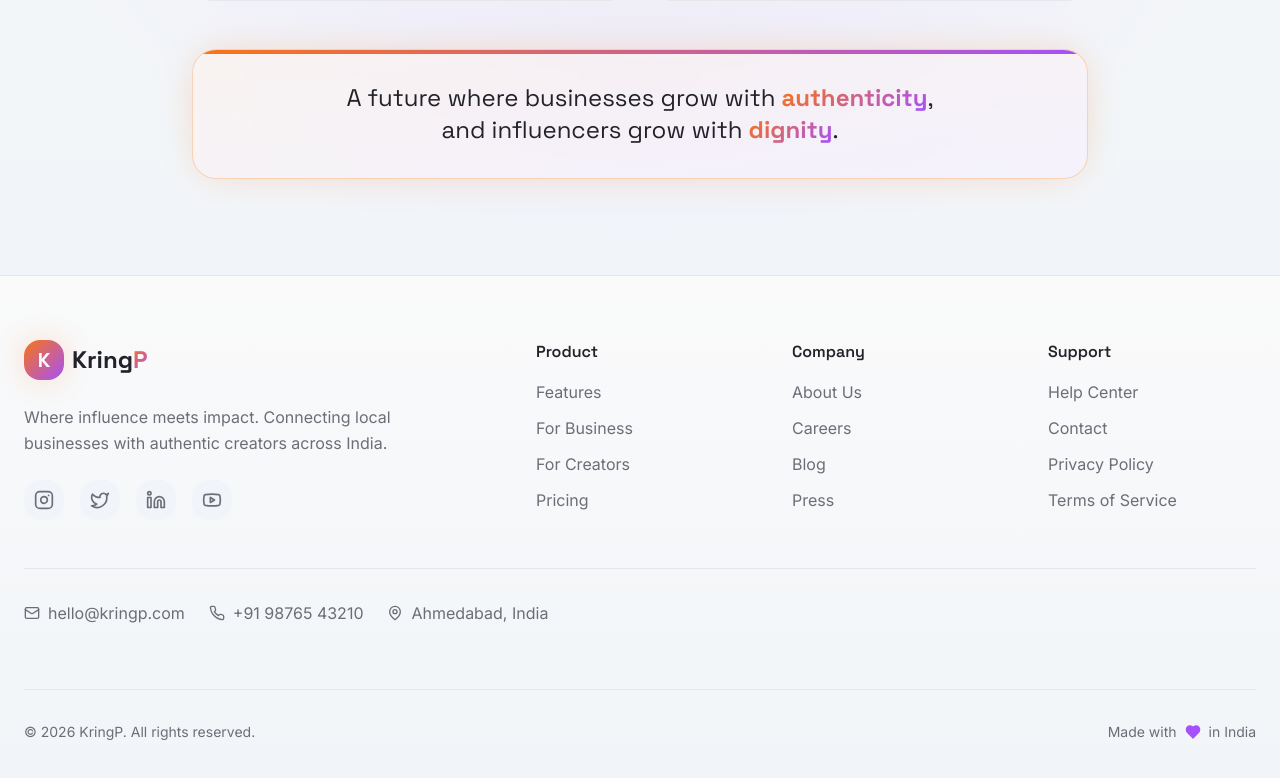
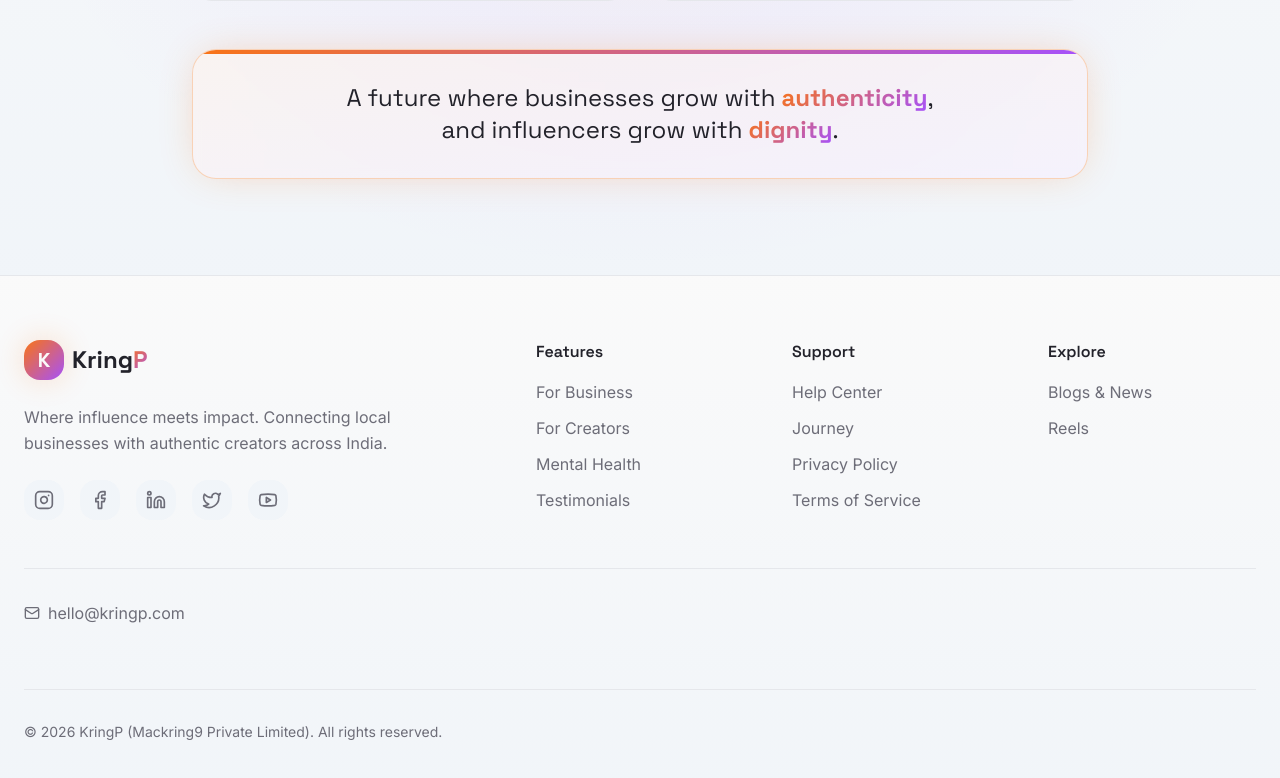
Before and after one commit to deepgondaliya/KringP_Web_Frontend, a Next.js app: page / in a window 1280 px wide. Shown: the part 7637-8415 px from the top of the page. Built offline with nearby package versions, Linux system fonts and the light colour scheme.

Commit message:
minor text changes and url adds

```diff
--- a/components/Footer.tsx
+++ b/components/Footer.tsx
@@ -1,32 +1,31 @@
-import { Instagram, Twitter, Linkedin, Youtube, Mail, Phone, MapPin, Heart } from "lucide-react";
+import { Instagram, Twitter, Linkedin, Youtube, Mail, Phone, MapPin, Heart, Facebook } from "lucide-react";
 
 const Footer = () => {
   const footerLinks = {
-    product: [
-      { label: "Features", href: "#features" },
-      { label: "For Business", href: "#for-business" },
-      { label: "For Creators", href: "#for-creators" },
-      { label: "Pricing", href: "#" },
-    ],
-    company: [
-      { label: "About Us", href: "#" },
-      { label: "Careers", href: "#" },
-      { label: "Blog", href: "#" },
-      { label: "Press", href: "#" },
+    features: [
+      { label: "For Business", href: "/features/business-flow" },
+      { label: "For Creators", href: "/features/creator-flow" },
+      { label: "Mental Health", href: "/features/mental-health" },
+      { label: "Testimonials", href: "/features/testimonials" },
     ],
     support: [
-      { label: "Help Center", href: "#" },
-      { label: "Contact", href: "#" },
-      { label: "Privacy Policy", href: "#" },
-      { label: "Terms of Service", href: "#" },
+      { label: "Help Center", href: "/support/help-center" },
+      { label: "Journey", href: "/support/journey" },
+      { label: "Privacy Policy", href: "/support/privacy-policy" },
+      { label: "Terms of Service", href: "/support/terms-of-service" },
+    ],
+    explore: [
+      { label: "Blogs & News", href: "/blogs-news" },
+      { label: "Reels", href: "/reels" },
     ],
   };
 
   const socialLinks = [
-    { icon: Instagram, href: "#", label: "Instagram" },
-    { icon: Twitter, href: "#", label: "Twitter" },
-    { icon: Linkedin, href: "#", label: "LinkedIn" },
-    { icon: Youtube, href: "#", label: "YouTube" },
+    { icon: Instagram, href: "https://www.instagram.com/kringp_india?igsh=MmxoYmxkenR0a2Ri", label: "Instagram" },
+    { icon: Facebook, href: "https://www.facebook.com/share/1AYkneZNuD/", label: "Facebook" },
+    { icon: Linkedin, href: "https://www.linkedin.com/company/kringp/", label: "LinkedIn" },
+    { icon: Twitter, href: "https://x.com/KringP_india", label: "Twitter" },
+    { icon: Youtube, href: "https://youtube.com/@kringp_india?si=fUUqlr0sjkqS9Dy9", label: "YouTube" },
   ];
 
   return (
@@ -62,27 +61,13 @@ const Footer = () => {
             </div>
           </div>
 
-          {/* Product Links */}
+          {/* Features Links */}
           <div>
-            <h4 className="font-display font-semibold mb-4">Product</h4>
+            <h4 className="font-display font-semibold mb-4">Features</h4>
             <ul className="space-y-3">
-              {footerLinks.product.map((link, index) => (
+              {footerLinks.features.map((link, index) => (
                 <li key={index}>
                   <a href={link.href} className="text-muted-foreground hover:text-accent transition-colors">
-                    {link.label}
-                  </a>
-                </li>
-              ))}
-            </ul>
-          </div>
-
-          {/* Company Links */}
-          <div>
-            <h4 className="font-display font-semibold mb-4">Company</h4>
-            <ul className="space-y-3">
-              {footerLinks.company.map((link, index) => (
-                <li key={index}>
-                  <a href={link.href} className="text-muted-foreground hover:text-primary transition-colors">
                     {link.label}
                   </a>
                 </li>
@@ -103,6 +88,20 @@ const Footer = () => {
               ))}
             </ul>
           </div>
+
+          {/* Explore Links */}
+          <div>
+            <h4 className="font-display font-semibold mb-4">Explore</h4>
+            <ul className="space-y-3">
+              {footerLinks.explore.map((link, index) => (
+                <li key={index}>
+                  <a href={link.href} className="text-muted-foreground hover:text-primary transition-colors">
+                    {link.label}
+                  </a>
+                </li>
+              ))}
+            </ul>
+          </div>
         </div>
 
         {/* Contact Info */}
@@ -111,24 +110,24 @@ const Footer = () => {
             <Mail className="w-4 h-4" />
             <span>hello@kringp.com</span>
           </a>
-          <a href="tel:+919876543210" className="flex items-center gap-2 text-muted-foreground hover:text-primary transition-colors">
+          {/* <a href="tel:+919876543210" className="flex items-center gap-2 text-muted-foreground hover:text-primary transition-colors">
             <Phone className="w-4 h-4" />
             <span>+91 98765 43210</span>
-          </a>
-          <div className="flex items-center gap-2 text-muted-foreground">
+          </a> */}
+          {/* <div className="flex items-center gap-2 text-muted-foreground">
             <MapPin className="w-4 h-4" />
             <span>Ahmedabad, India</span>
-          </div>
+          </div> */}
         </div>
 
         {/* Bottom Bar */}
         <div className="flex flex-col md:flex-row items-center justify-between gap-4 pt-8 border-t border-border">
           <p className="text-muted-foreground text-sm">
-            © {new Date().getFullYear()} KringP. All rights reserved.
+            © {new Date().getFullYear()} KringP (Mackring9 Private Limited). All rights reserved.
           </p>
-          <p className="text-muted-foreground text-sm flex items-center gap-2">
+          {/* <p className="text-muted-foreground text-sm flex items-center gap-2">
             Made with <Heart className="w-4 h-4 text-accent fill-accent" /> in India
-          </p>
+          </p> */}
         </div>
       </div>
     </footer>
--- a/components/Navbar.tsx
+++ b/components/Navbar.tsx
@@ -210,7 +210,7 @@ const Navbar = () => {
           {/* CTA Buttons */}
           <div className="hidden md:flex items-center gap-3">
             <a
-              href="https://apps.apple.com/app/kringp"
+              href="https://apps.apple.com/in/app/kringp/id6747716001"
               target="_blank"
               rel="noopener noreferrer"
               className="flex items-center gap-2 px-4 py-2 bg-black text-white rounded-lg hover:bg-black/90 transition-all hover:scale-105 text-sm font-semibold"
@@ -219,7 +219,7 @@ const Navbar = () => {
               App Store
             </a>
             <a
-              href="https://play.google.com/store/apps/details?id=com.kringp"
+              href="https://play.google.com/store/apps/details?id=com.app.kringp"
               target="_blank"
               rel="noopener noreferrer"
               className="flex items-center gap-2 px-4 py-2 bg-gradient-orange-purple text-white rounded-lg hover:scale-105 transition-all text-sm font-semibold glow-combo-sm hover:glow-combo"
@@ -296,7 +296,7 @@ const Navbar = () => {
 
               <div className="flex flex-col gap-3 pt-4">
                 <a
-                  href="https://apps.apple.com/app/kringp"
+                  href="https://apps.apple.com/in/app/kringp/id6747716001"
                   target="_blank"
                   rel="noopener noreferrer"
                   className="flex items-center justify-center gap-2 px-4 py-3 bg-black text-white rounded-lg hover:bg-black/90 transition-all font-semibold"
@@ -305,7 +305,7 @@ const Navbar = () => {
                   App Store
                 </a>
                 <a
-                  href="https://play.google.com/store/apps/details?id=com.kringp"
+                  href="https://play.google.com/store/apps/details?id=com.app.kringp"
                   target="_blank"
                   rel="noopener noreferrer"
                   className="flex items-center justify-center gap-2 px-4 py-3 bg-gradient-orange-purple text-white rounded-lg transition-all font-semibold"
```
